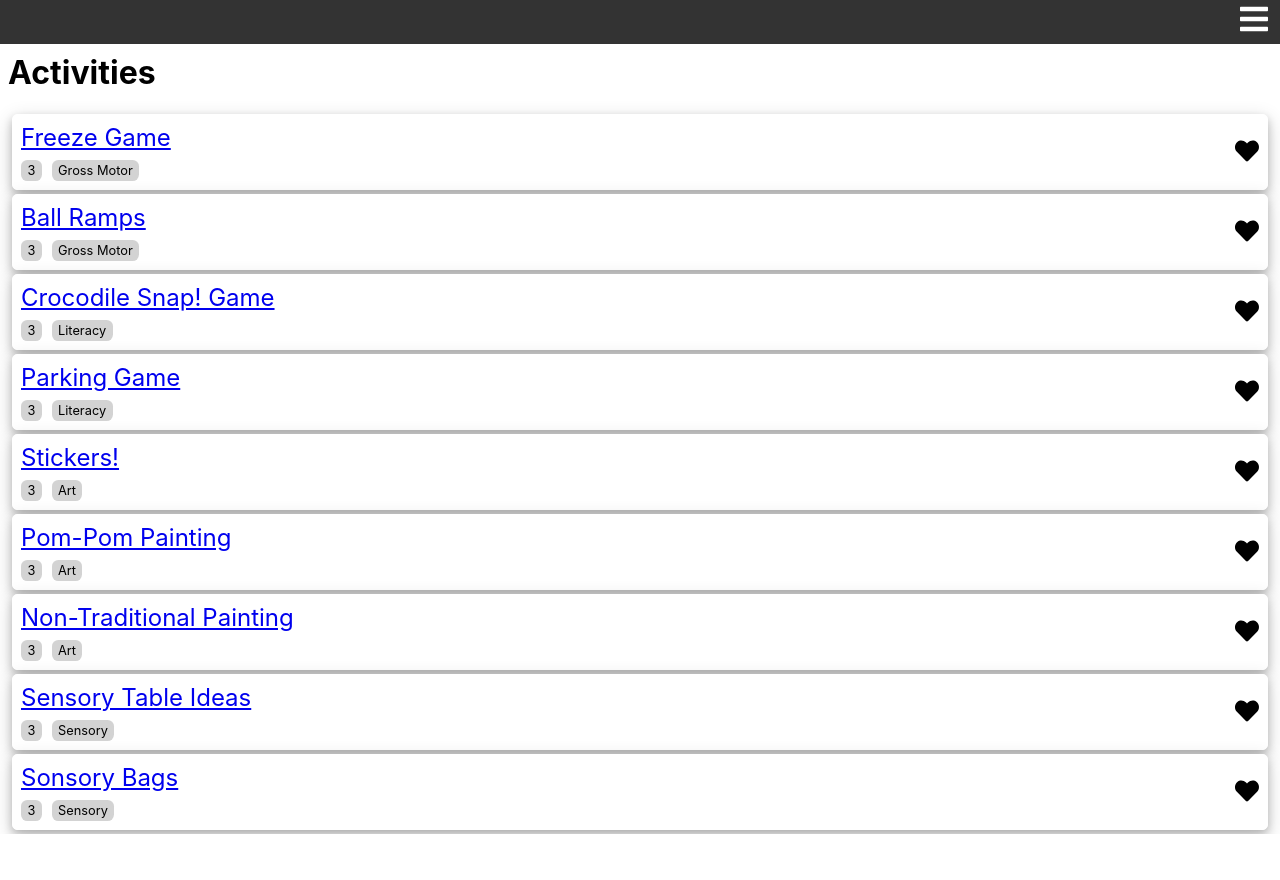
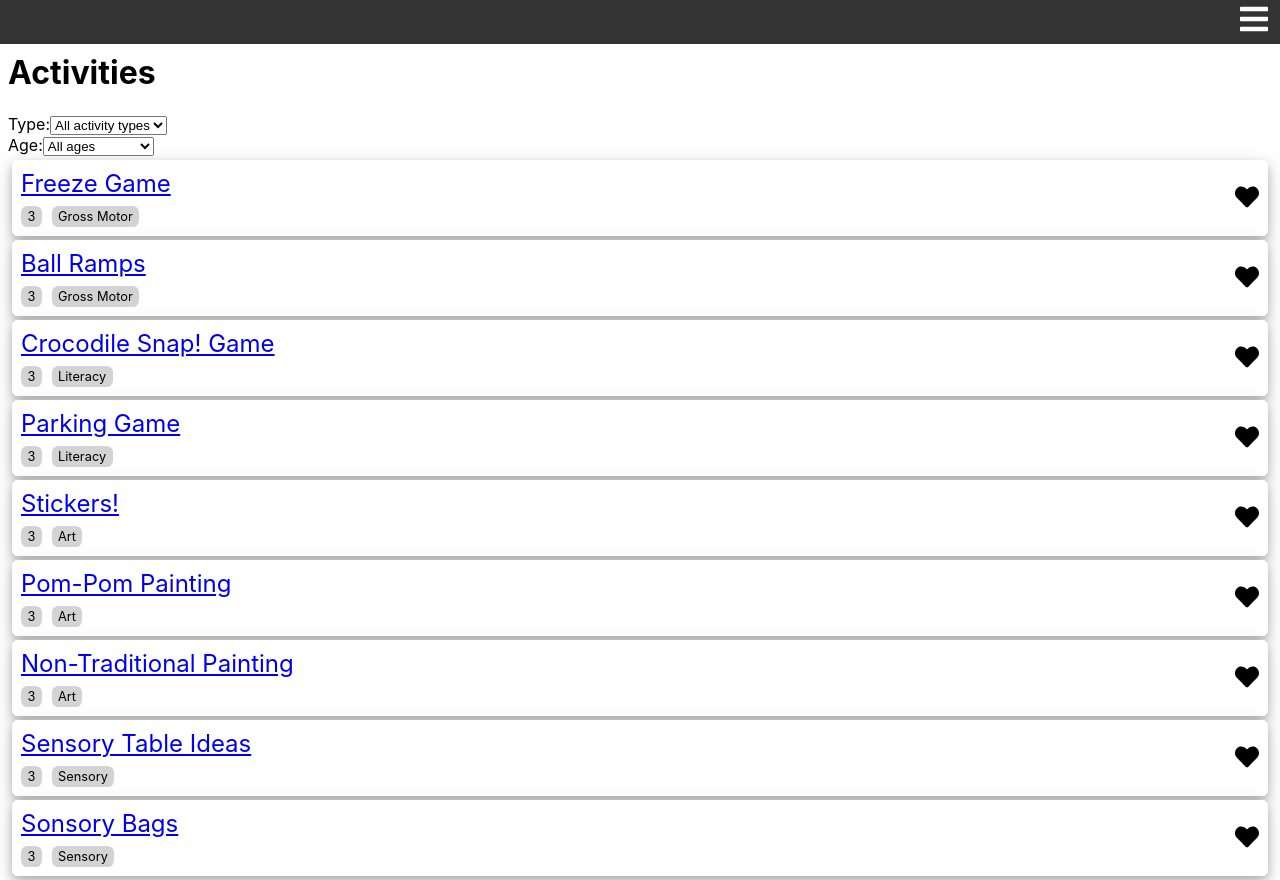
Before and after one commit to codylee02/babytivities-react, a React (Create React App) app: page /activities in a window 1280 px wide. Before the commit the page ends 834 px from the top, so only its background shows below. Built offline with nearby package versions, Linux system fonts and the light colour scheme.

Commit message:
added drop down

```diff
--- a/src/routes/Activities/Activities.js
+++ b/src/routes/Activities/Activities.js
@@ -11,6 +11,23 @@ export default function Activities(props) {
   return (
     <div className="Activities">
       <h1>Activities</h1>
+      <div>
+        Type:
+        <select>
+          <option>All activity types</option>
+          <option>Sensory</option>
+          <option>Critical Thinking</option>
+        </select>
+      </div>
+      <div>
+        Age:
+        <select>
+          <option>All ages</option>
+          <option value="0-12m">0 - 12 Months</option>
+          <option value="13-24m">13 - 24 Months</option>
+          <option value="25-36m">25 - 36 Months</option>
+        </select>
+      </div>
       <ul className="Activities__ul">{activities}</ul>
     </div>
   );
```
